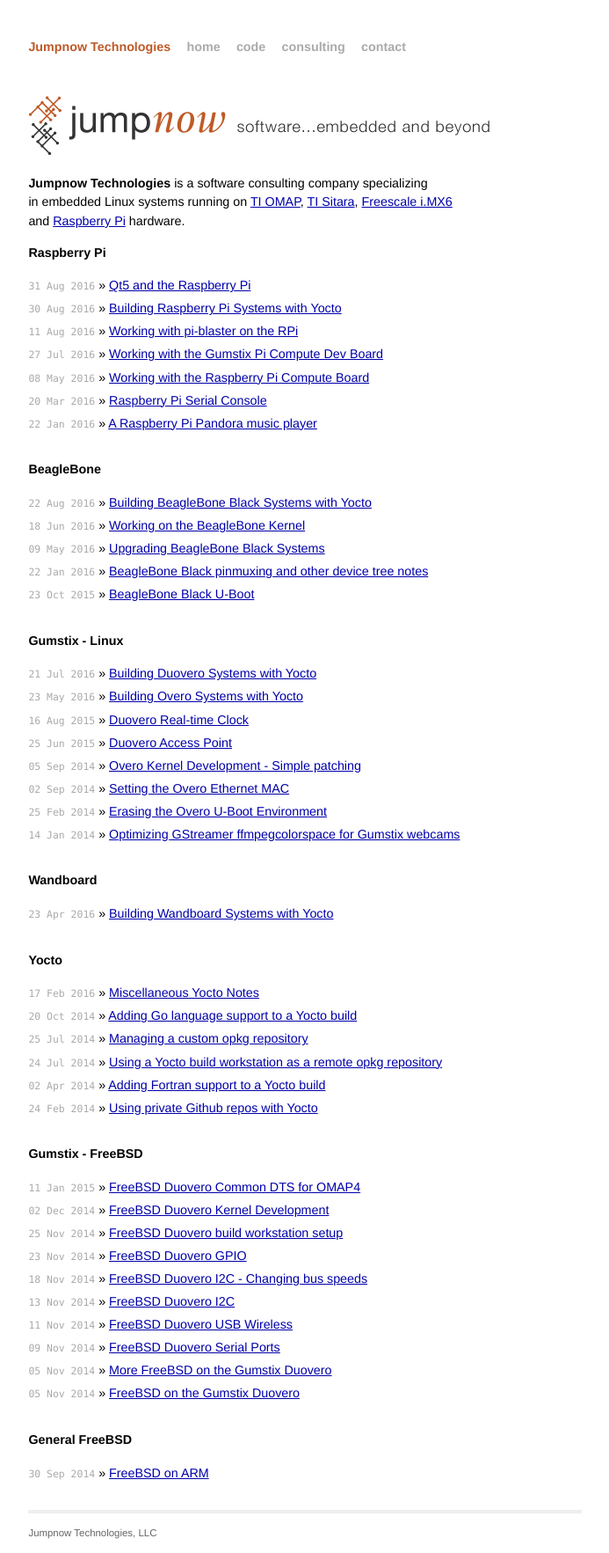
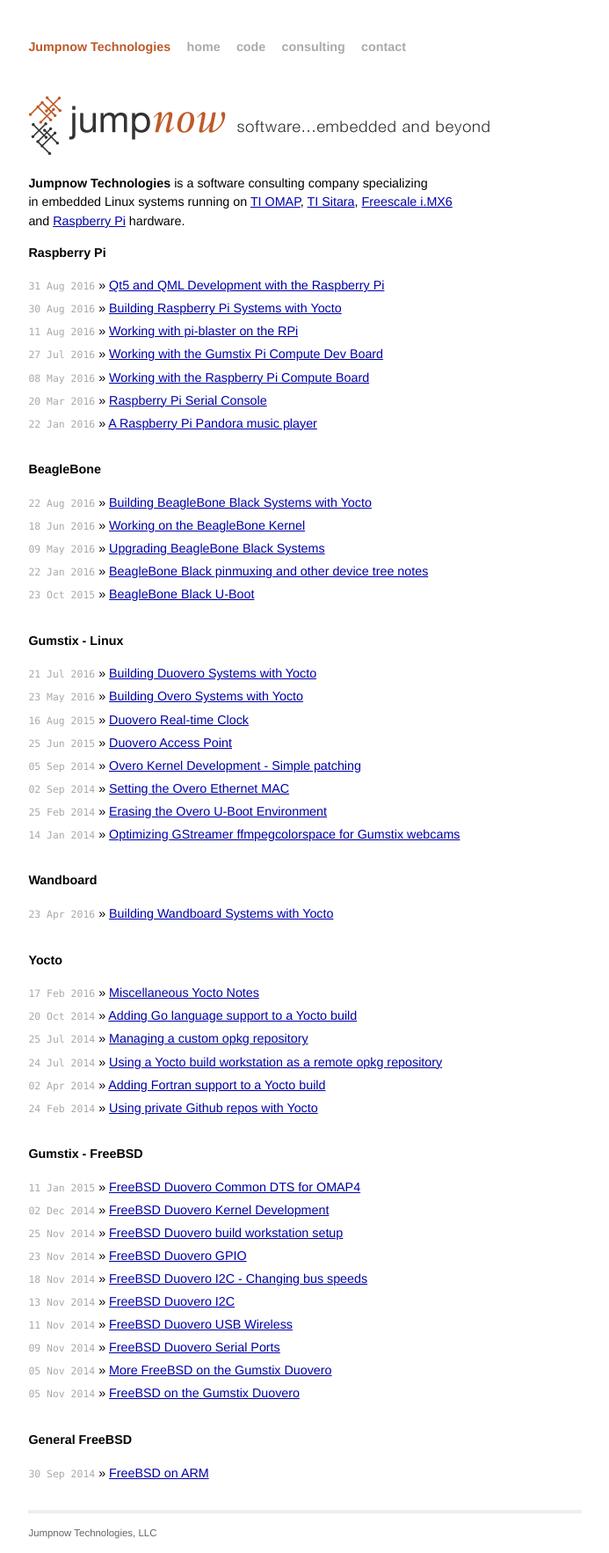
Before and after one commit to jumpnow/jumpnowtek-site, a Jekyll site: the page built from index.html, in a window 1280 px wide. Shown: the whole page at 88% size, without its empty margins (293-986 px from the left). Built offline with Jekyll 4.4.1, drawn with Linux system fonts in a browser that asks for light colours.

Commit message:
Change title of qt5 rpi doc

```diff
--- a/_posts/2016-08-30-Qt5-and-QML-Development-with-the-Raspberry-Pi.md
+++ b/_posts/2016-08-30-Qt5-and-QML-Development-with-the-Raspberry-Pi.md
@@ -1,8 +1,8 @@
 ---
 layout: post
-title: Qt5 and the Raspberry Pi
+title: Qt5 and QML Development with the Raspberry Pi
 description: "Using Qt5 with hardware acceleration on the RPi"
-date: 2016-08-31 07:36:00
+date: 2016-08-31 07:43:00
 categories: rpi
 tags: [rpi, qt5, eglfs, opengl, qml, yocto]
 ---
```
